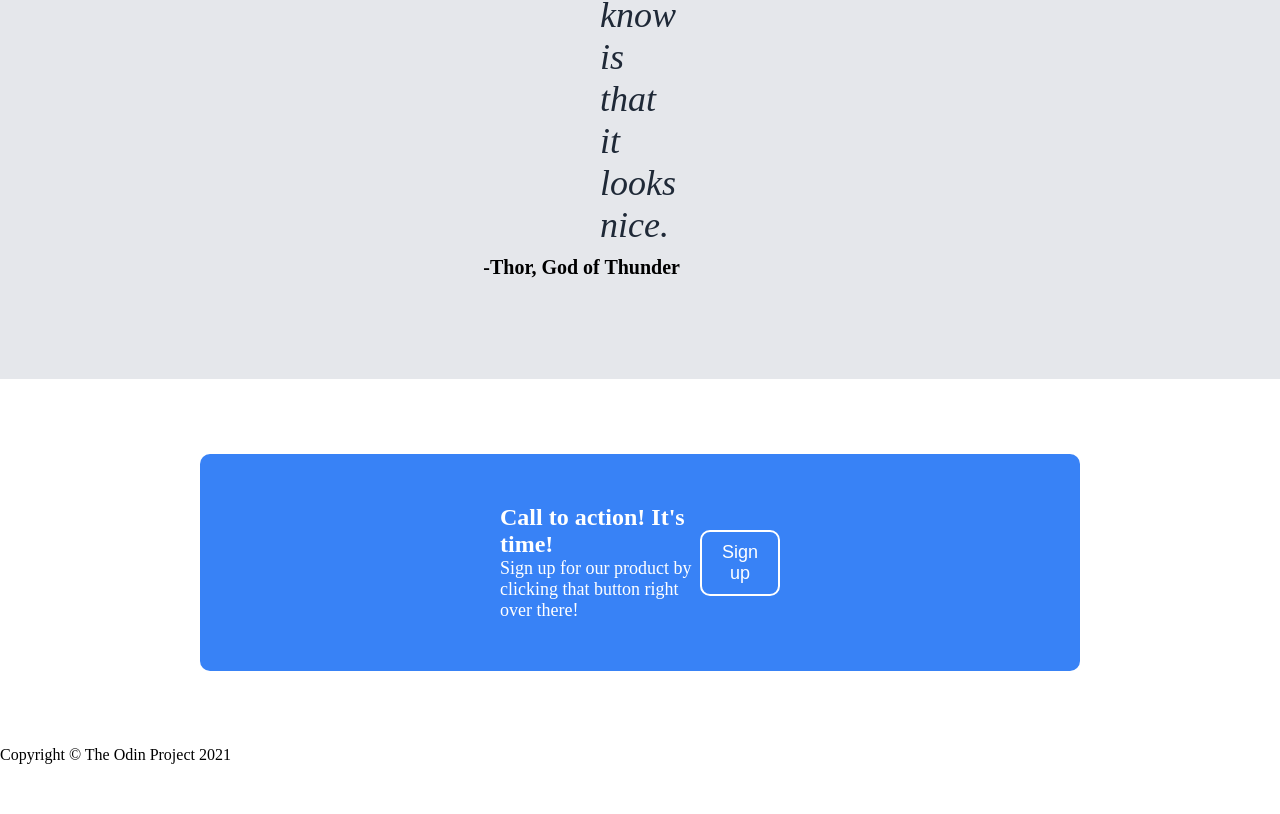
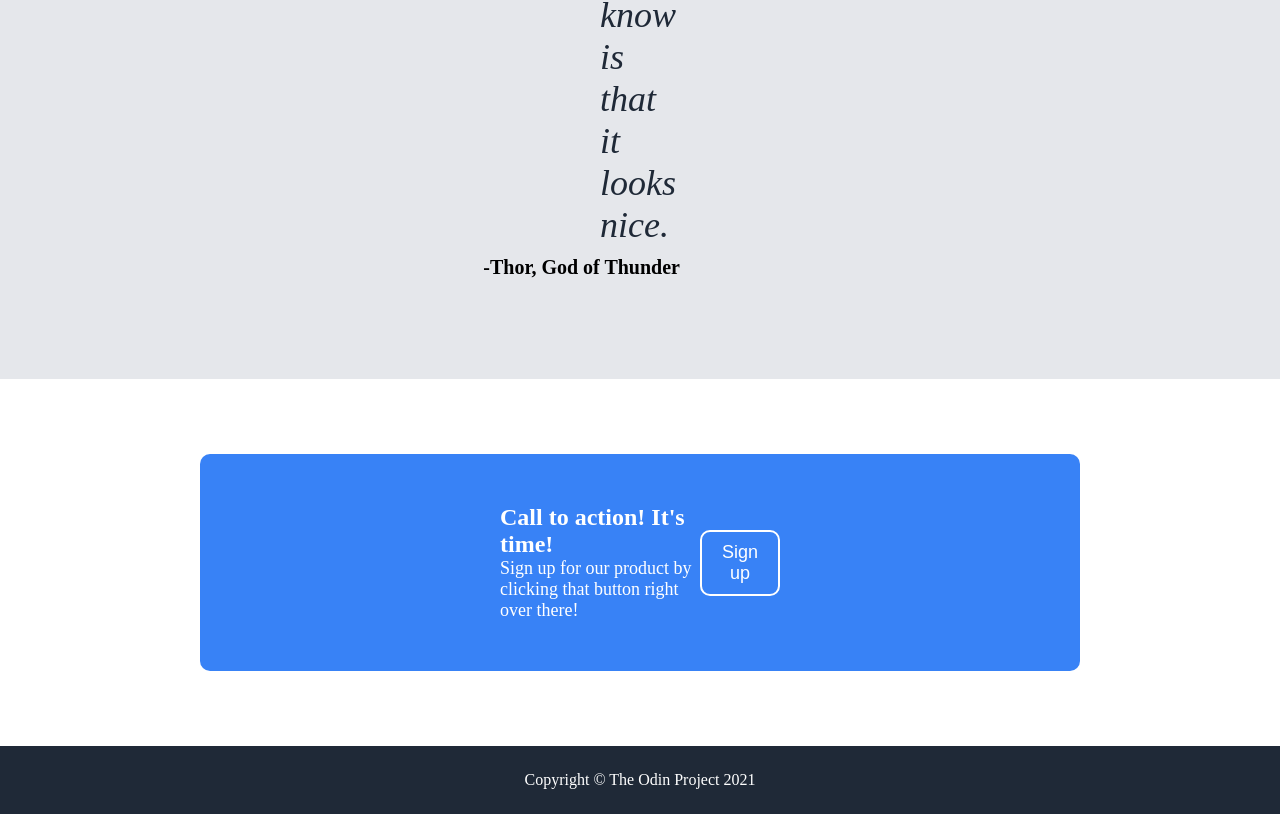
Before and after one commit to KyleAMcGinley/Landing-Page, a plain HTML site: page index.html in a window 1280 px wide. Shown: the part 2155-2969 px from the top of the page. Before the commit the page ends 2919 px from the top, so only its background shows below. Drawn offline with Linux system fonts and the light colour scheme.

Commit message:
styled footer

```diff
--- a/styles.css
+++ b/styles.css
@@ -155,3 +155,13 @@ body{
     padding-right: 20px;
     font-size: 18px;
 }
+
+.footer{
+    display: flex;
+    justify-content: center;
+    align-items: center;
+    color: white;
+    background-color: #1F2937;
+    padding-top: 25px;
+    padding-bottom: 25px;
+}
```
